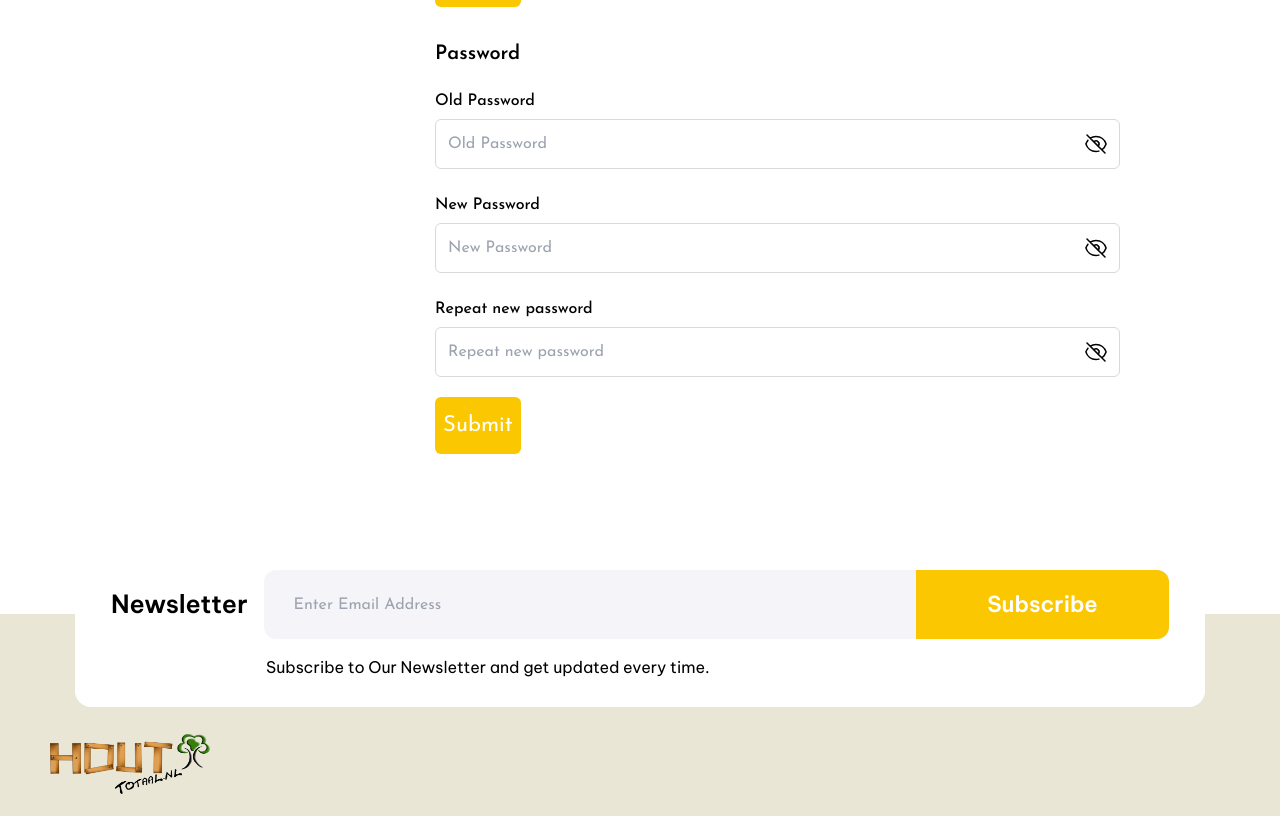
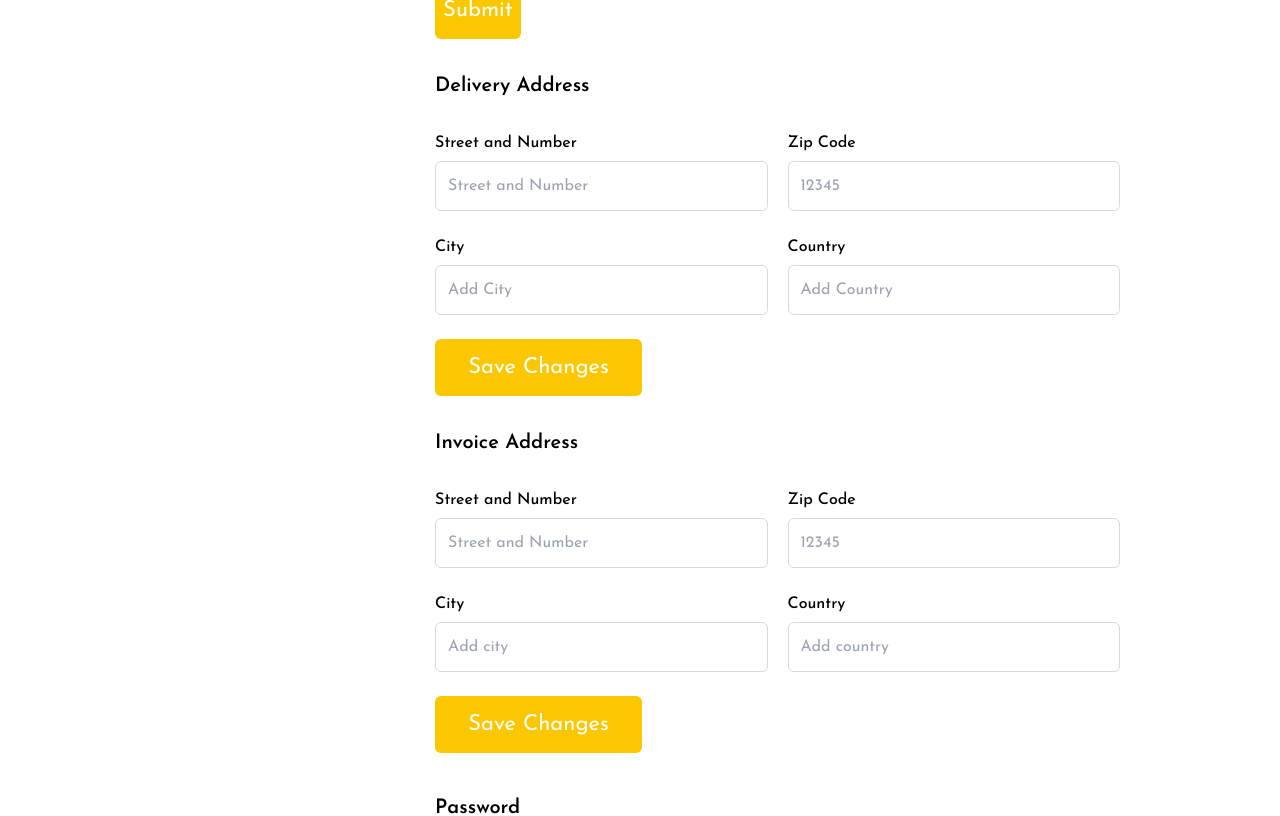
Before and after one commit to moizbroad/Hoout, a React (Vite) app: page /myaccount in a window 1280 px wide. Shown: the part 920-1736 px from the top of the page. Built offline with nearby package versions, Linux system fonts and the light colour scheme; no server answers; sample sign-in values are in the browser's storage.

Commit message:
added invoice and delivery address

```diff
--- a/src/components/Address/Account.jsx
+++ b/src/components/Address/Account.jsx
@@ -7,10 +7,16 @@ import { axiosWithCredentials } from "../../providers";
 import { toast } from "react-toastify";
 import {
   getProfile,
+  updateDeliveryAddress,
+  updateInvoiceAddress,
   updatePass,
   updateProfile,
 } from "../../redux/actions/profileActions";
-import { passwordValidationSchema } from "../../utils/validations";
+import {
+  passwordValidationSchema,
+  validationDelivery,
+  validationInvoice,
+} from "../../utils/validations";
 
 const Account = ({ userData, setSelectedPic, setUserName }) => {
   const [state, setState] = useState({
@@ -96,7 +102,7 @@ const Account = ({ userData, setSelectedPic, setUserName }) => {
         {({ isSubmitting }) => (
           <Form>
             <section className="md:pt-10">
-              <h2 className="text-[20px] lg:text-xl font-semibold">
+              <h2 className="text-[20px] my-4 lg:text-xl font-semibold">
                 Account Details
               </h2>
               <div className="flex flex-col md:flex-row space-y-6 md:space-y-0 md:space-x-4">
@@ -156,7 +162,194 @@ const Account = ({ userData, setSelectedPic, setUserName }) => {
           </Form>
         )}
       </Formik>
-      {/* Second Section  Delivery address  */}
+
+      <>
+        <h5 className="text-20 font-semibold mb-[30px] mt-8">
+          Delivery Address
+        </h5>
+        <Formik
+          initialValues={{
+            stNumber: state?.deliveryAddress?.street_and_number ?? "",
+            zCode: state?.deliveryAddress?.zip_code ?? "",
+            city: state?.deliveryAddress?.city ?? "",
+            country: state?.deliveryAddress?.country ?? "",
+          }}
+          enableReinitialize={true}
+          validationSchema={validationDelivery}
+          onSubmit={async (values, { setSubmitting, resetForm }) => {
+            const updatedVal = {
+              stNumber: values?.stNumber,
+              zCode: values?.zCode,
+              city: values?.city,
+              country: values?.country,
+            };
+
+            try {
+              await updateDeliveryAddress(updatedVal, { setSubmitting });
+              fetchUser();
+              resetForm();
+            } catch (error) {
+              console.error("Error updating user data:", error);
+              setSubmitting(false);
+            }
+          }}
+        >
+          {({ isSubmitting }) => (
+            <Form>
+              <div className="formSec">
+                <div className="flex gap-[20px] mb-[24px]">
+                  <div className="w-1/2 md:mb-0">
+                    <Field
+                      component={FormikField}
+                      name="stNumber"
+                      label="Street and Number"
+                      placeholder="Street and Number"
+                      id="stNumber"
+                    />
+                  </div>
+                  <div className="w-1/2">
+                    <Field
+                      component={FormikField}
+                      name="zCode"
+                      label="Zip Code"
+                      placeholder="12345"
+                      id="zCode"
+                      type="number"
+                    />
+                  </div>
+                </div>
+                <div className="flex gap-[20px] mb-[24px]">
+                  <div className="w-1/2 md:mb-0">
+                    <Field
+                      component={FormikField}
+                      name="city"
+                      label="City"
+                      id="city"
+                      type="text"
+                      placeholder="Add City"
+                    />
+                  </div>
+                  <div className="w-1/2">
+                    <Field
+                      component={FormikField}
+                      name="country"
+                      width="w-[100%]"
+                      paddingY="12px"
+                      label="Country"
+                      firstOptionText="Country"
+                      placeholder="Add Country"
+                    />
+                  </div>
+                </div>
+                <div>
+                  <Button
+                    btnText="Save Changes"
+                    paddingX="20px"
+                    breakpoint="w-[207px]"
+                    type="submit"
+                    disabled={isSubmitting}
+                  />
+                </div>
+              </div>
+            </Form>
+          )}
+        </Formik>
+      </>
+      {/* Invoice Address  */}
+      <>
+        <h5 className="text-20 font-semibold mb-[30px]  mt-8">
+          Invoice Address
+        </h5>
+        <Formik
+          initialValues={{
+            stNumber: state?.invoiceAddress?.street_and_number ?? "",
+            zCode: state?.invoiceAddress?.zip_code ?? "",
+            city: state?.invoiceAddress?.city ?? "",
+            country: state?.invoiceAddress?.country ?? "",
+          }}
+          enableReinitialize={true}
+          validationSchema={validationInvoice}
+          onSubmit={async (values, { setSubmitting, resetForm }) => {
+            const updatedVal = {
+              stNumber: values?.stNumber,
+              zCode: values?.zCode,
+              city: values?.city,
+              country: values?.country,
+            };
+
+            try {
+              await updateInvoiceAddress(updatedVal, { setSubmitting });
+              fetchUser();
+              resetForm();
+            } catch (error) {
+              console.error("Error updating user data:", error);
+              setSubmitting(false);
+            }
+          }}
+        >
+          {({ isSubmitting }) => (
+            <Form>
+              <div className="formSec">
+                <div className="flex gap-[20px] mb-[24px]">
+                  <div className="w-1/2 md:mb-0">
+                    <Field
+                      component={FormikField}
+                      name="stNumber"
+                      label="Street and Number"
+                      placeholder="Street and Number"
+                      id="stNumber"
+                    />
+                  </div>
+                  <div className="w-1/2">
+                    <Field
+                      component={FormikField}
+                      name="zCode"
+                      label="Zip Code"
+                      placeholder="12345"
+                      id="zCode"
+                      type="number"
+                    />
+                  </div>
+                </div>
+                <div className="flex gap-[20px] mb-[24px]">
+                  <div className="w-1/2 md:mb-0">
+                    <Field
+                      component={FormikField}
+                      name="city"
+                      width="w-[100%]"
+                      paddingY="12px"
+                      firstOptionText="City"
+                      label="City"
+                      placeholder="Add city"
+                    />
+                  </div>
+                  <div className="w-1/2">
+                    <Field
+                      component={FormikField}
+                      name="country"
+                      width="w-[100%]"
+                      paddingY="12px"
+                      firstOptionText="Country"
+                      placeholder="Add country"
+                      label="Country"
+                    />
+                  </div>
+                </div>
+                <div>
+                  <Button
+                    btnText="Save Changes"
+                    paddingX="20px"
+                    breakpoint="w-[207px]"
+                    type="submit"
+                    disabled={isSubmitting}
+                  />
+                </div>
+              </div>
+            </Form>
+          )}
+        </Formik>
+      </>
+
       <Formik
         initialValues={initialValuesPassword}
         validationSchema={passwordValidationSchema}
@@ -174,7 +367,9 @@ const Account = ({ userData, setSelectedPic, setUserName }) => {
         {({ isSubmitting }) => (
           <Form>
             <section className="pt-8 pb-8">
-              <h2 className="text-[20px] lg:text-xl font-semibold">Password</h2>
+              <h2 className="text-[20px] lg:text-xl font-semibold my-2">
+                Password
+              </h2>
               <div className="flex flex-col md:flex-row space-y-6 md:space-y-0 md:space-x-4 pt-5">
                 <div className="w-full md:w-1/2">
                   <Field
--- a/src/components/Common/QualitySection.jsx
+++ b/src/components/Common/QualitySection.jsx
@@ -4,6 +4,7 @@ import cup from "../../assets/shopPage/cup.svg";
 import guarantee from "../../assets/shopPage/guarantee.svg";
 import shipping from "../../assets/shopPage/shipping.svg";
 import supports from "../../assets/shopPage/supports.svg";
+
 const QualitySection = () => {
   const data = [
     { image: cup, head: "High Quality", subHead: "crafted from top materials" },
--- a/src/components/ShopComponents/Filters.jsx
+++ b/src/components/ShopComponents/Filters.jsx
@@ -1,10 +1,11 @@
 import React, { useState } from "react";
 import PaymentCard from "../Common/PaymentCard";
 
-const Filters = ({filters, filterCheck}) => {
+const Filters = ({ filters, filterCheck }) => {
+  console.log(filters, "kkjkj");
   const [state, setState] = useState({
-    filters: filters
-  })
+    filters: filters,
+  });
 
   const handleChange = (clickedItem) => {
     setState((prev) => ({
@@ -16,10 +17,9 @@ const Filters = ({filters, filterCheck}) => {
           return updatedItem;
         }
         return item;
-      })
+      }),
     }));
   };
-
 
   return (
     <div className="max-w-[300px] md:max-w-[100%]  sm:max-w-[100%]    xs:max-w-[100%]   xl:min-h-[1050px] shadow-xl md:overflow-auto sm:overflow-auto  xs:overflow-auto   ">
--- a/src/pages/AddNewProduct.jsx
+++ b/src/pages/AddNewProduct.jsx
@@ -17,7 +17,6 @@ export const AddNewProduct = () => {
   const location = useLocation();
   const selectedProduct = location?.state?.item;
 
-  console.log(selectedProduct, "selectedProduct");
   return (
     <div>
       <div>
--- a/src/pages/MyAccount.jsx
+++ b/src/pages/MyAccount.jsx
@@ -8,6 +8,7 @@ import Wishlist from "../components/Address/Wishlist";
 import { useLocation, useNavigate } from "react-router-dom";
 import { setAccessToken } from "../providers";
 import { uploadProfilePic } from "../redux/actions/profileActions";
+import { toast } from "react-toastify";
 
 export const MyAccount = () => {
   const location = useLocation();
--- a/src/pages/ShopPage.jsx
+++ b/src/pages/ShopPage.jsx
@@ -15,12 +15,24 @@ import { scrollToTop } from "../utils/helper";
 import { useNavigate } from "react-router-dom";
 
 export const ShopPage = () => {
-  const navigate = useNavigate()
+  const [filters, setFilters] = useState([
+    { id: 1, filter: "Oak", checked: false },
+    { id: 2, filter: "Thermo Hout", checked: false },
+    { id: 3, filter: "Fire", checked: false },
+    { id: 3, filter: "HardWood", checked: false },
+    { id: 3, filter: "Beacon", checked: false },
+    { id: 3, filter: "Mahogany", checked: false },
+    { id: 3, filter: "Brazilian Nuts", checked: false },
+    { id: 3, filter: "Iron Store", checked: false },
+    { id: 3, filter: "Parasols", checked: false },
+  ]);
+  const navigate = useNavigate();
   const [state, setState] = useState({
     openfilter: true,
     filterTypes: [],
     selectedFilter: "",
   });
+
   const toggle = () => {
     setState((prev) => ({
       ...prev,
@@ -50,7 +62,10 @@ export const ShopPage = () => {
             <div className="text-white text-48 font-medium">Shop</div>
             <div className="text-white flex items-center justify-center gap-x-3 pt-5 ">
               <div className="flex items-center gap-x-3 font-medium">
-                <p className="cursor-pointer" onClick={() => navigate('/')}>Home</p> <img src={rightArrow} />
+                <p className="cursor-pointer" onClick={() => navigate("/")}>
+                  Home
+                </p>{" "}
+                <img src={rightArrow} />
               </div>
               <div className="font-light">Shop</div>
             </div>
@@ -104,12 +119,9 @@ export const ShopPage = () => {
       </section>
 
       <section className="flex pb-[200px]  md:flex-col sm:flex-col  xs:flex-col ">
-        {state.openfilter && (
+        {filters && (
           <div className=" xl:w-[22%] md:w-full ">
-            <Filters
-              filters={state.filterTypes}
-              filterCheck={handleFilterCheck}
-            />
+            <Filters filters={filters} filterCheck={handleFilterCheck} />
           </div>
         )}
 
@@ -121,12 +133,11 @@ export const ShopPage = () => {
             notRequired
             passTypes={getTypes}
             selectedFilter={state.selectedFilter}
-          />{" "}
+          />
         </div>
       </section>
 
       <section>
-        {" "}
         <QualitySection />
       </section>
     </>
```
